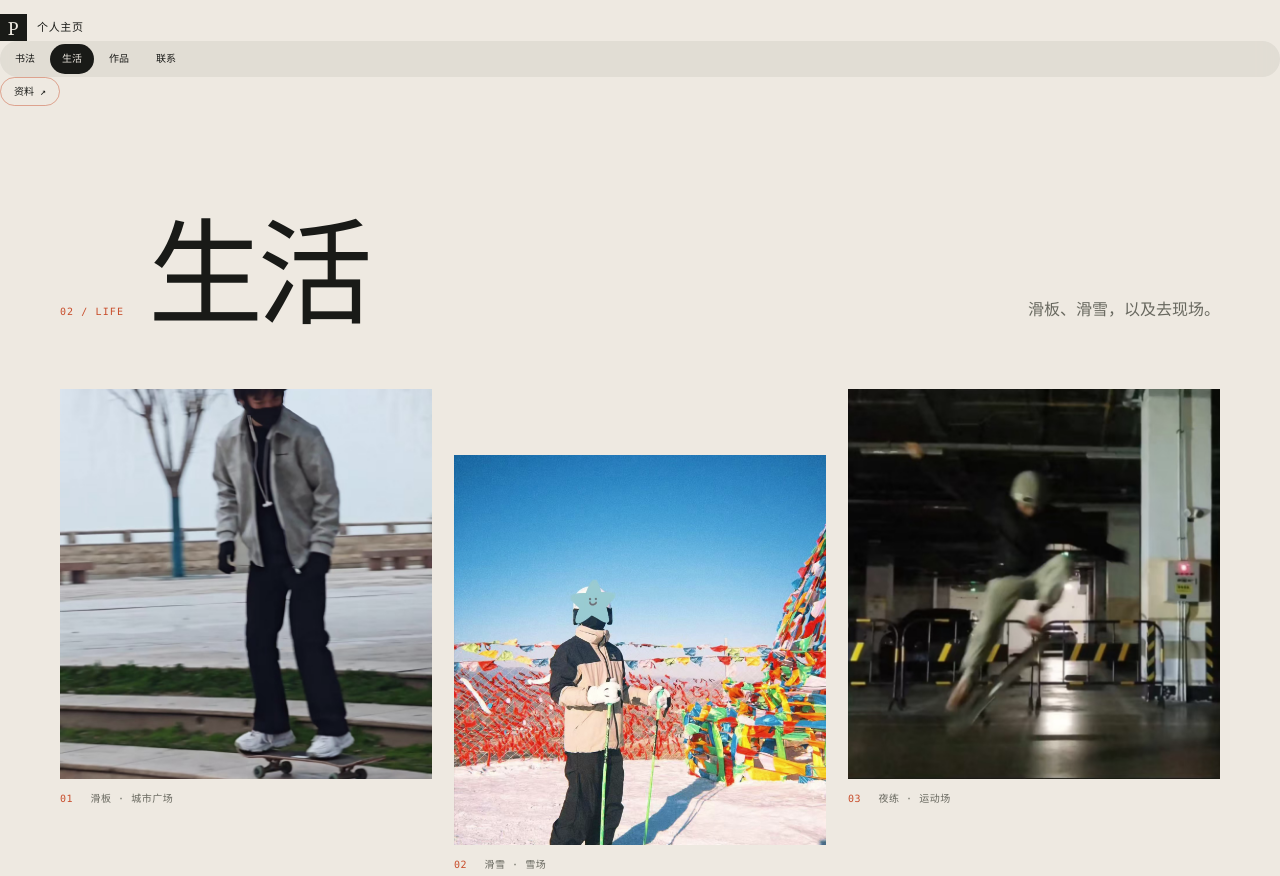
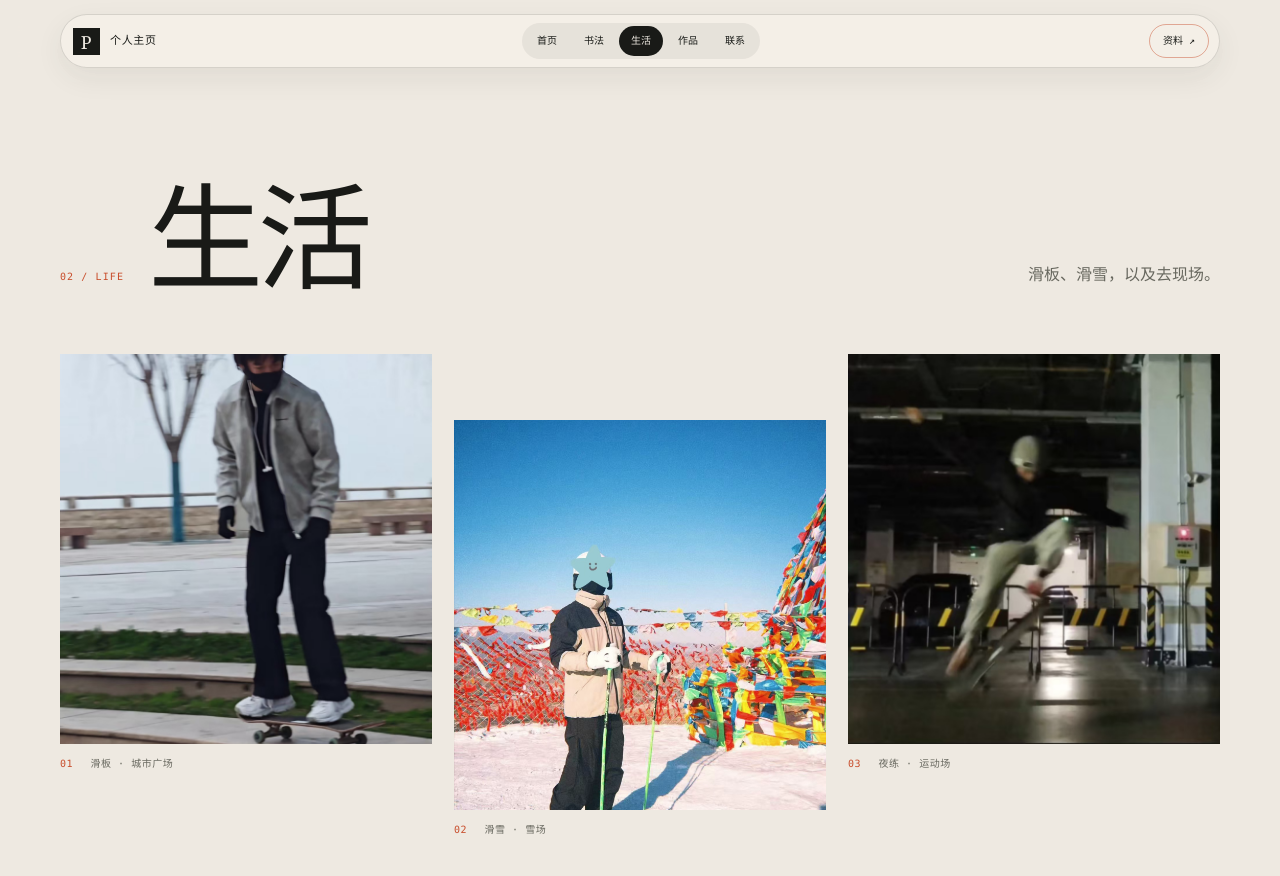
Before and after one commit to Junmst/junmst.github.io, a plain HTML site: page life.html in a window 1280 px wide. Shown: the top 876 px of the page. Drawn offline with Linux system fonts and the light colour scheme.

Commit message:
Polish navigation and homepage copy

```diff
--- a/life.html
+++ b/life.html
@@ -5,7 +5,7 @@
   <title>生活 — 个人主页</title><link rel="stylesheet" href="styles.css">
 </head>
 <body>
-  <header class="site-nav"><a class="brand" href="index.html"><span class="brand-mark">P</span><span>个人主页</span></a><nav class="nav-links"><a href="calligraphy.html">书法</a><a class="active" href="life.html">生活</a><a href="works.html">作品</a><a href="contact.html">联系</a></nav><a class="nav-profile" href="profile.html">资料 ↗</a></header>
+  <header class="site-nav"><div class="nav-shell"><a class="brand" href="index.html"><span class="brand-mark">P</span><span>个人主页</span></a><nav class="nav-links"><a href="index.html">首页</a><a href="calligraphy.html">书法</a><a class="active" href="life.html">生活</a><a href="works.html">作品</a><a href="contact.html">联系</a></nav><a class="nav-profile" href="profile.html">资料 ↗</a></div></header>
   <main class="page-main section-shell">
     <div class="page-heading reveal"><p class="eyebrow">02 / Life</p><h1>生活</h1><p>滑板、滑雪，以及去现场。</p></div>
     <div class="photo-grid photo-grid-three">
```
